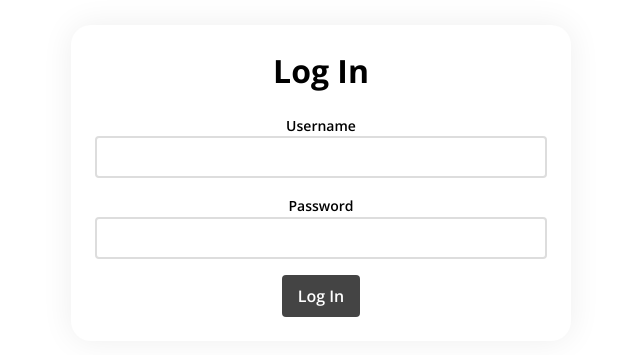
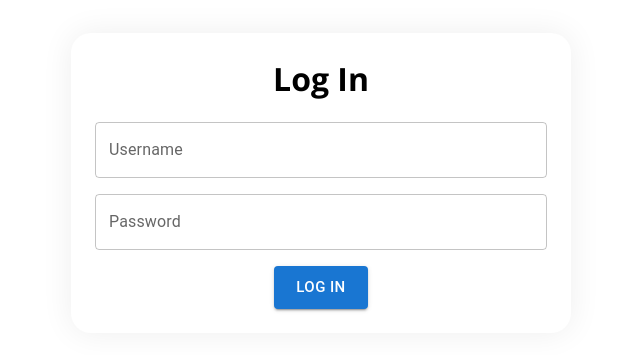
Before and after one commit to alaneicker1975/react-form-state-management, a React (Create React App) app: page / in a window 1280 px wide. Shown: the part 217-572 px from the top of the page, without its empty margins (319-959 px from the left). Built offline with nearby package versions, Linux system fonts and the light colour scheme.

Commit message:
Adds material ui

```diff
--- a/package.json
+++ b/package.json
@@ -3,6 +3,9 @@
   "version": "0.1.0",
   "private": true,
   "dependencies": {
+    "@emotion/react": "^11.10.4",
+    "@emotion/styled": "^11.10.4",
+    "@mui/material": "^5.10.10",
     "@testing-library/jest-dom": "^5.16.5",
     "@testing-library/react": "^13.4.0",
     "@testing-library/user-event": "^13.5.0",
--- a/src/components/LoginForm/LoginForm.jsx
+++ b/src/components/LoginForm/LoginForm.jsx
@@ -1,5 +1,6 @@
 import React from 'react';
-import classnames from 'classnames';
+import Button from '@mui/material/Button';
+import TextField from '@mui/material/TextField';
 import { useFormikContext } from '../../providers/FormProvider';
 import { fields } from '../../models/Login.model';
 
@@ -13,59 +14,26 @@ const LoginForm = () => {
       {Object.entries(fields).map(
         ([field, { id, label, type = 'text', ...otherProps }]) => (
           <div key={id}>
-            <label htmlFor={id}>{label}</label>
-            <input
+            <TextField
               id={id}
+              label={label}
               name={field}
-              type={type}
               onChange={handleChange}
               value={values[field]}
-              className={classnames('login-form__input', {
-                'has-error': errors[[field]] && touched[field],
-              })}
+              error={errors[[field]] && touched[field]}
+              helperText={errors[field]}
+              variant="outlined"
+              fullWidth
               {...otherProps}
             />
-            {errors[field] && touched[field] && (
-              <div className="login-form__error">{errors[field]}</div>
-            )}
           </div>
         ),
       )}
-      {/* <div>
-        <label htmlFor={username.id}>{username.label}</label>
-        <input
-          type="text"
-          id={username.id}
-          name={username.name}
-          onChange={handleChange}
-          value={values.username}
-          className={classnames('login-form__input', {
-            'has-error': errors.username && touched.username,
-          })}
-        />
-        {errors.username && touched.username && (
-          <div className="login-form__error">{errors.username}</div>
-        )}
+      <div>
+        <Button size="large" variant="contained" type="submit">
+          Log In
+        </Button>
       </div>
-      <div>
-        <label htmlFor={password.id}>{password.label}</label>
-        <input
-          type="password"
-          id={password.id}
-          name={password.name}
-          onChange={handleChange}
-          value={values.password}
-          className={classnames('login-form__input', {
-            'has-error': errors.password && touched.password,
-          })}
-        />
-        {errors.password && touched.password && (
-          <div className="login-form__error">{errors.password}</div>
-        )}
-      </div> */}
-      <button className="button" type="submit">
-        Log In
-      </button>
     </form>
   );
 };
--- a/src/components/LoginForm/LoginForm.scss
+++ b/src/components/LoginForm/LoginForm.scss
@@ -10,13 +10,6 @@
     margin-top: 16px;
   }
 
-  &__error {
-    color: orangered;
-    font-size: 14px;
-    font-weight: 600;
-    margin-top: 3px;
-  }
-
   @media (min-width: 768px) {
     width: 500px;
   }
--- a/src/styles/base.scss
+++ b/src/styles/base.scss
@@ -22,30 +22,6 @@ body {
   box-sizing: border-box;
 }
 
-input[type='text'],
-input[type='password'] {
-  border: 2px solid #ddd;
-  border-radius: 4px;
-  font-family: inherit;
-  font-size: inherit;
-  outline: none;
-  padding: 8px;
-  width: 100%;
-
-  &:focus {
-    border-color: lightseagreen;
-  }
-
-  &.has-error {
-    border-color: orangered;
-  }
-}
-
-label {
-  font-size: 14px;
-  font-weight: 600;
-}
-
 h1,
 h2,
 h3,
@@ -54,24 +30,3 @@ h5,
 h6 {
   margin: 0 0 20px;
 }
-
-button {
-  background: #444;
-  border: 0;
-  border-radius: 4px;
-  color: #fff;
-  cursor: pointer;
-  font-size: inherit;
-  font-family: inherit;
-  font-weight: 600;
-  outline: none;
-  padding: 10px 16px;
-
-  &:hover {
-    background: darken(slategray, 8%);
-  }
-
-  &:focus {
-    box-shadow: 0 0 0 2px lightseagreen;
-  }
-}
```
Also changed, not shown: 1 other file (tests, documents, lock files or other folders).
